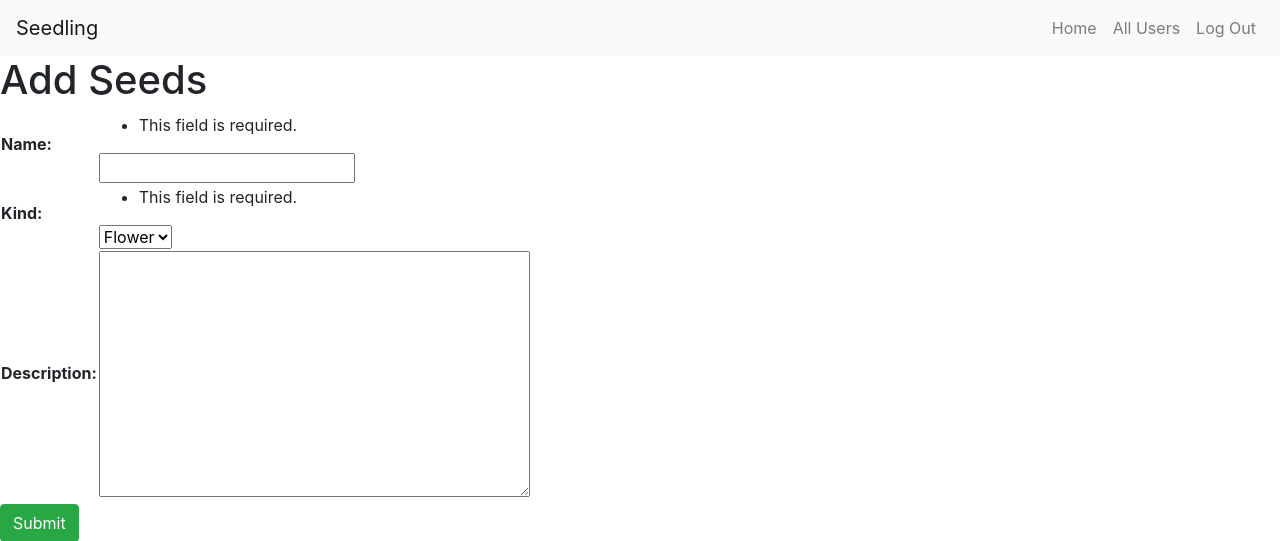
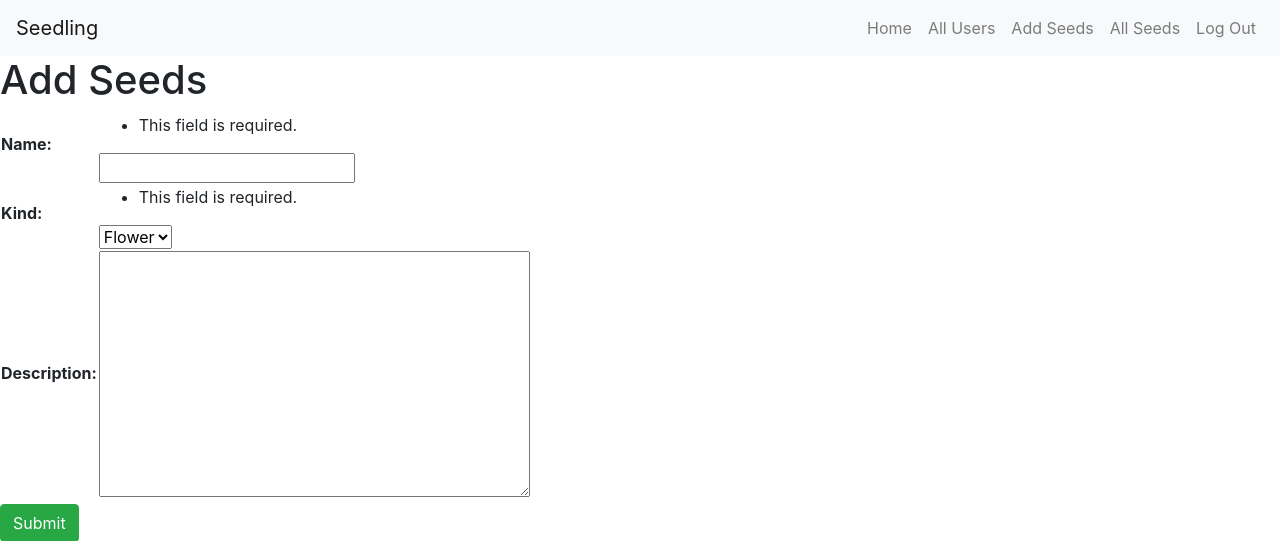
Before and after one commit to mcholbrook/seedling, a Django app: page /seeds/create in a window 1280 px wide. Shown: the top 541 px of the page. Run offline with Django 3.2, Linux system fonts and the light colour scheme; the visitor is signed in with stand-in values (Sample User, id 1); some libraries are stand-ins or nearby versions.

Commit message:
Add seed list page

```diff
--- a/main_app/templates/base.html
+++ b/main_app/templates/base.html
@@ -20,6 +20,8 @@
           {% if user.is_authenticated %}
           <li class="nav-item"><a class="nav-link" href="{% url 'home' %}">Home</a></li>
           <li class="nav-item"><a class="nav-link" href="{% url 'users_index' %}">All Users</a></li>
+          <li class="nav-item"><a class="nav-link" href="{% url 'seeds_create' %}">Add Seeds</a></li>
+          <li class="nav-item"><a class="nav-link" href="{% url 'seeds_list' %}">All Seeds</a></li>
           <li class="nav-item"><a class="nav-link" href="{% url 'logout' %}">Log Out</a></li>
           {% else %}
           <li class="nav-item"><a class="nav-link" href="{% url 'home' %}">Home</a></li>
--- a/main_app/urls.py
+++ b/main_app/urls.py
@@ -7,5 +7,6 @@ urlpatterns = [
   path('accounts/createprofile/', views.ProfileCreate.as_view(), name='create_profile'),
   path('users/', views.users_index, name='users_index'),
   path('users/<int:user_id>/', views.users_detail, name='users_detail'),
-  path('seeds/create', views.SeedCreate, name='seed_create'),
+  path('seeds/create', views.seed_create, name='seeds_create'),
+  path('seeds/', views.seed_list, name='seeds_list'),
 ]
--- a/main_app/views.py
+++ b/main_app/views.py
@@ -54,7 +54,7 @@ class ProfileCreate(CreateView):
 #   fields = ['name', 'scientific_name', 'kind', 'description']
 #   success_url = '/'
 
-def SeedCreate(request):
+def seed_create(request):
   CARD_CHOICES = (
   ('Flower', 'Flower'),
   ('Herb', 'Herb')
@@ -67,6 +67,11 @@ def SeedCreate(request):
   context = {'form': form}
   if form.is_valid():
     form.save()
-    return redirect('/')
+    return redirect('/seeds/')
   # context['form']= form
   return render(request, 'main_app/seed_form.html', context)
+
+
+def seed_list(request):
+  seeds = Seed.objects.all()
+  return render(request, 'seeds/index.html', {'seeds': seeds})
```
Also changed, not shown: main_app/templates/seeds/index.html (added, +12 -0 lines).
